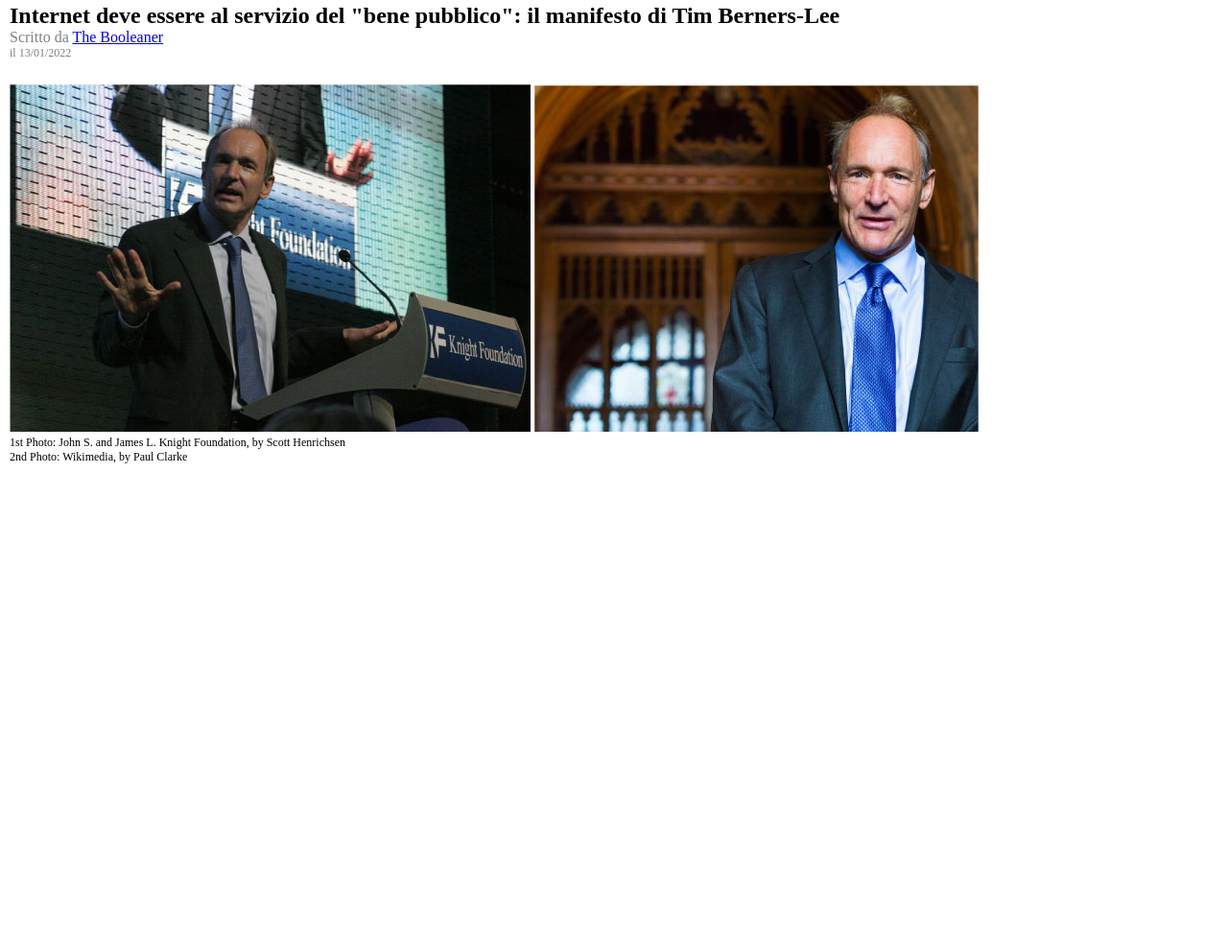
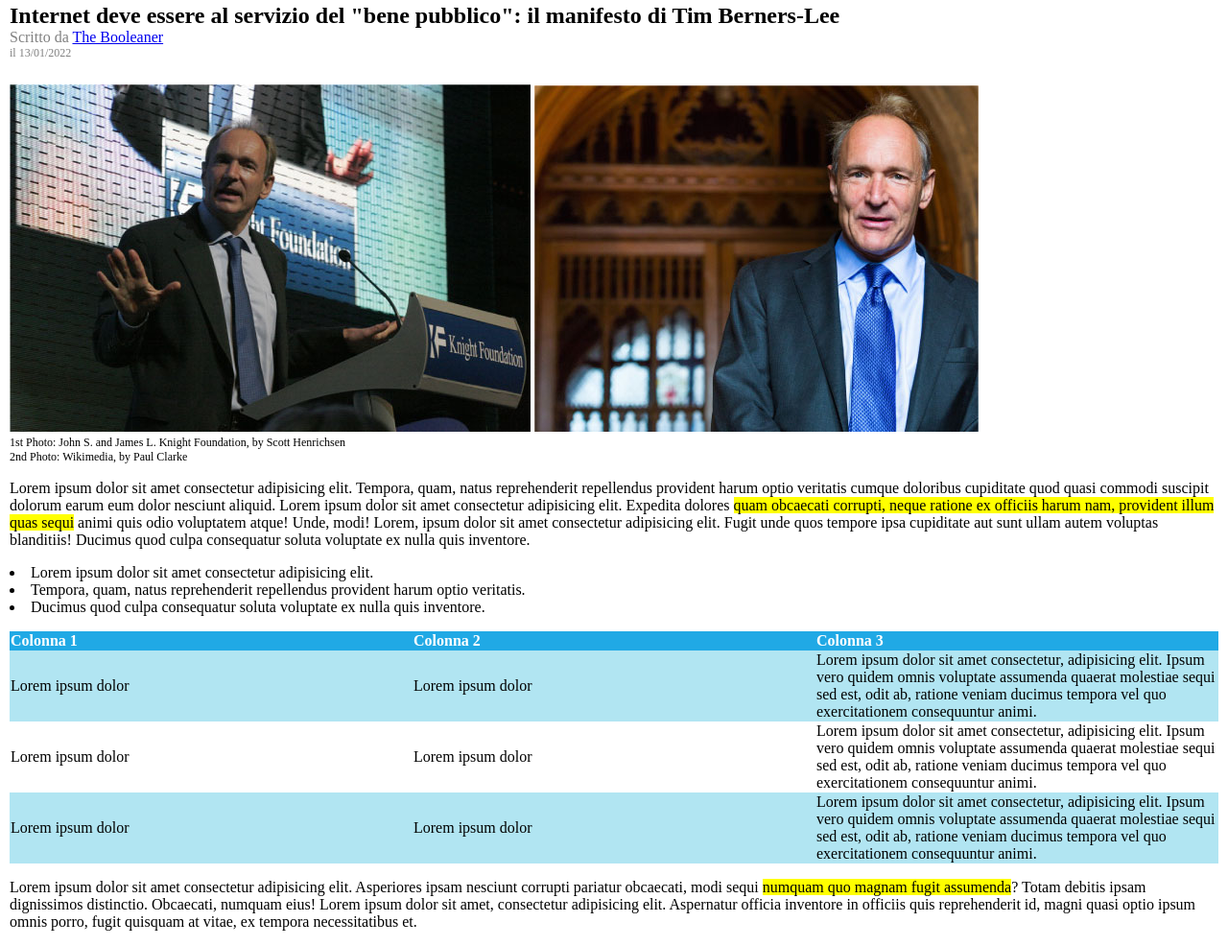
Before and after one commit to Barbarubia/html-css-booleaner, a plain HTML site: page index.html in a window 1280 px wide. Shown: the part 130-1116 px from the top of the page at 96% size. Before the commit the page ends 800 px from the top, so only its background shows below. Drawn offline with Linux system fonts and the light colour scheme.

Commit message:
creazione articolo principale

```diff
--- a/css/style.css
+++ b/css/style.css
@@ -34,3 +34,28 @@ h1 {
     font-size: 12px;
     margin: 0;
 }
+
+.evidenziato {
+    background: yellow;
+}
+
+ul {
+    list-style-position: inside;
+    padding-left: 0;
+}
+
+table {
+    width: 100%;
+    border-collapse: collapse; /*rimuove i bordini bianchi della tabella */
+    table-layout: fixed; /* tutte le colonne della tabella hanno la stessa larghezza*/
+}
+
+thead {
+    background-color: #20a9e5;
+    color: white;
+    text-align: left;
+}
+
+.riga-tabella-celeste {
+    background-color: #b1e5f2;
+}
--- a/index.html
+++ b/index.html
@@ -30,12 +30,45 @@
         <!-- Corpo dell'articolo -->
         <section>
             <!-- Paragrafo iniziale -->
+            <p>Lorem ipsum dolor sit amet consectetur adipisicing elit. Tempora, quam, natus reprehenderit repellendus provident harum optio veritatis cumque doloribus cupiditate quod quasi commodi suscipit dolorum earum eum dolor nesciunt aliquid. Lorem ipsum dolor sit amet consectetur adipisicing elit. Expedita dolores <span class="evidenziato">quam obcaecati corrupti, neque ratione ex officiis harum nam, provident illum quas sequi</span> animi quis odio voluptatem atque! Unde, modi! Lorem, ipsum dolor sit amet consectetur adipisicing elit. Fugit unde quos tempore ipsa cupiditate aut sunt ullam autem voluptas blanditiis! Ducimus quod culpa consequatur soluta voluptate ex nulla quis inventore.</p>
 
             <!-- Lista non ordinata -->
+            <ul>
+                <li>Lorem ipsum dolor sit amet consectetur adipisicing elit.</li>
+                <li>Tempora, quam, natus reprehenderit repellendus provident harum optio veritatis.</li>
+                <li>Ducimus quod culpa consequatur soluta voluptate ex nulla quis inventore.</li>
+            </ul>
 
             <!-- Tabella -->
+            <table>
+                <thead>
+                    <tr>
+                        <th>Colonna 1</th>
+                        <th>Colonna 2</th>
+                        <th>Colonna 3</th>
+                    </tr>
+                </thead>
+                <tbody>
+                    <tr class="riga-tabella-celeste">
+                        <td>Lorem ipsum dolor</td>
+                        <td>Lorem ipsum dolor</td>
+                        <td>Lorem ipsum dolor sit amet consectetur, adipisicing elit. Ipsum vero quidem omnis voluptate assumenda quaerat molestiae sequi sed est, odit ab, ratione veniam ducimus tempora vel quo exercitationem consequuntur animi.</td>
+                    </tr>
+                    <tr>
+                        <td>Lorem ipsum dolor</td>
+                        <td>Lorem ipsum dolor</td>
+                        <td>Lorem ipsum dolor sit amet consectetur, adipisicing elit. Ipsum vero quidem omnis voluptate assumenda quaerat molestiae sequi sed est, odit ab, ratione veniam ducimus tempora vel quo exercitationem consequuntur animi.</td>
+                    </tr>
+                    <tr class="riga-tabella-celeste">
+                        <td>Lorem ipsum dolor</td>
+                        <td>Lorem ipsum dolor</td>
+                        <td>Lorem ipsum dolor sit amet consectetur, adipisicing elit. Ipsum vero quidem omnis voluptate assumenda quaerat molestiae sequi sed est, odit ab, ratione veniam ducimus tempora vel quo exercitationem consequuntur animi.</td>
+                    </tr>
+                </tbody>
+            </table>
 
             <!-- Paragrafo finale -->
+            <p>Lorem ipsum dolor sit amet consectetur adipisicing elit. Asperiores ipsam nesciunt corrupti pariatur obcaecati, modi sequi <span class="evidenziato">numquam quo magnam fugit assumenda</span>? Totam debitis ipsam dignissimos distinctio. Obcaecati, numquam eius! Lorem ipsum dolor sit amet, consectetur adipisicing elit. Aspernatur officia inventore in officiis quis reprehenderit id, magni quasi optio ipsum omnis porro, fugit quisquam at vitae, ex tempora necessitatibus et.</p>
         </section>
 
         <!-- Link agli articoli correlati -->
```
